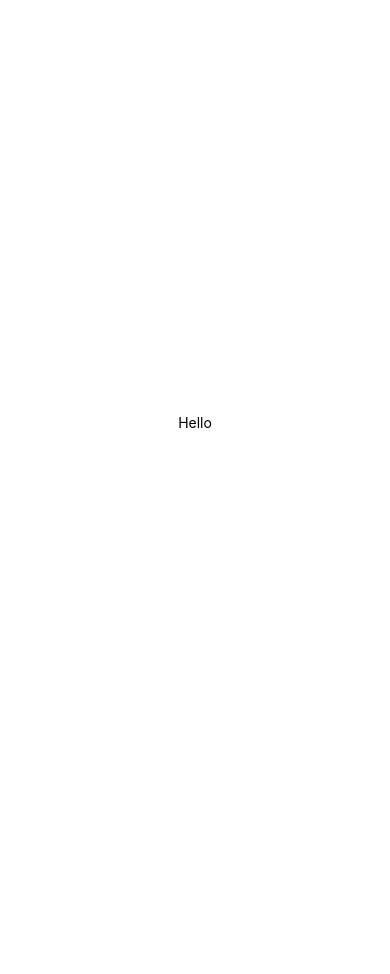
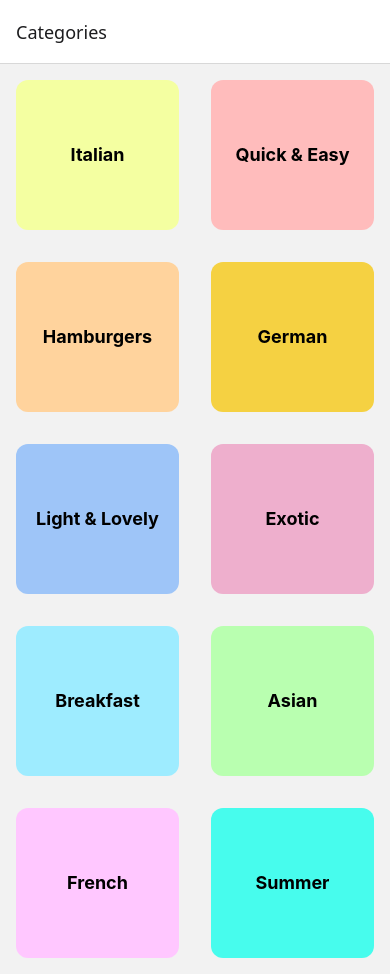
Before and after one commit to IIvexII/Bhook-Express, a React Native app: screen /Categories in a window 390 px wide. Before the commit the page ends 844 px from the top, so only its background shows below. Built offline with nearby package versions, Linux system fonts and the light colour scheme.

Commit message:
feat: add meal item page

```diff
--- a/app.json
+++ b/app.json
@@ -7,6 +7,7 @@
     "icon": "./assets/icon.png",
     "userInterfaceStyle": "light",
     "newArchEnabled": true,
+    "backgroundColor": "#24180f",
     "splash": {
       "image": "./assets/splash-icon.png",
       "resizeMode": "contain",
--- a/package.json
+++ b/package.json
@@ -9,6 +9,8 @@
     "web": "expo start --web"
   },
   "dependencies": {
+    "@react-navigation/native": "^7.0.14",
+    "@react-navigation/stack": "^7.1.1",
     "expo": "~52.0.11",
     "expo-linear-gradient": "^14.0.1",
     "expo-status-bar": "~2.0.0",
@@ -16,7 +18,8 @@
     "react": "18.3.1",
     "react-native": "0.76.3",
     "react-native-reanimated": "^3.16.3",
-    "react-native-safe-area-context": "^4.14.0",
+    "react-native-safe-area-context": "^4.12.0",
+    "react-native-screens": "~4.1.0",
     "tailwindcss": "^3.4.16"
   },
   "devDependencies": {
--- a/src/App.tsx
+++ b/src/App.tsx
@@ -1,13 +1,29 @@
+import "./styles/global.css";
+
+import React from "react";
 import { StatusBar } from "expo-status-bar";
-import { Text, View } from "react-native";
+import CategoriesScreen from "./screens/categories-screen";
+import { createStackNavigator } from "@react-navigation/stack";
+import { NavigationContainer } from "@react-navigation/native";
+import MealOverviewScreen from "./screens/meal-overview-screen";
 
-import "./styles/global.css";
+type RootStackParamList = {
+  Categories: undefined;
+  "Meals Overview": { title: string } | undefined;
+};
+
+const Stack = createStackNavigator<RootStackParamList>();
 
 export default function App() {
   return (
-    <View className="flex-1 items-center justify-center">
-      <Text>Hello</Text>
-      <StatusBar style="auto" />
-    </View>
+    <>
+      <NavigationContainer>
+        <Stack.Navigator>
+          <Stack.Screen name="Categories" component={CategoriesScreen} />
+          <Stack.Screen name="Meals Overview" component={MealOverviewScreen} />
+        </Stack.Navigator>
+      </NavigationContainer>
+      <StatusBar style="dark" />
+    </>
   );
 }
--- /dev/null
+++ b/src/components/category-item.tsx
@@ -0,0 +1,33 @@
+import { useNavigation } from "@react-navigation/native";
+import React from "react";
+import { View, Text, Pressable } from "react-native";
+
+type CategoriesItemProps = {
+  id: string;
+  title: string;
+  color: string;
+};
+
+export default function CategoriesItem(props: CategoriesItemProps) {
+  const navigation = useNavigation();
+
+  function handleOnPress() {
+    navigation.navigate("Meals Overview", {
+      id: props.id,
+      title: props.title,
+    });
+  }
+
+  return (
+    <View className="m-4 h-[150px] flex-1 rounded-xl">
+      <Pressable
+        style={{ backgroundColor: props.color }}
+        android_ripple={{ color: "white" }}
+        onPress={handleOnPress}
+        className="flex-1 items-center justify-center rounded-xl active:opacity-90"
+      >
+        <Text className="text-lg font-bold">{props.title}</Text>
+      </Pressable>
+    </View>
+  );
+}
--- /dev/null
+++ b/src/components/meal-item.tsx
@@ -0,0 +1,42 @@
+import { useNavigation } from "@react-navigation/native";
+import { Image, Pressable, Text, View } from "react-native";
+
+type MealItemProps = {
+  title: string;
+  imageUrl: string;
+  affordability: string;
+  complexity: string;
+  duration: number;
+};
+
+export default function MealItem(props: MealItemProps) {
+  const navigation = useNavigation();
+
+  function handleOnPress() {
+    navigation.navigate("Categories");
+  }
+
+  return (
+    <View className="m-4 flex-1 rounded-xl bg-white">
+      <Pressable
+        android_ripple={{ color: "white" }}
+        onPress={handleOnPress}
+        className="flex-1 rounded-t-xl active:opacity-90"
+      >
+        <Image
+          source={{ uri: props.imageUrl }}
+          className="h-[180px] w-full flex-1 rounded-t-xl"
+        />
+        <View className="mx-6 my-6 flex-1">
+          <Text className="text-lg font-bold">{props.title}</Text>
+
+          <View className="mt-2 flex-row gap-4">
+            <Text className="text-sm">{props.duration}m</Text>
+            <Text className="text-sm uppercase">{props.complexity}</Text>
+            <Text className="text-sm capitalize">{props.affordability}</Text>
+          </View>
+        </View>
+      </Pressable>
+    </View>
+  );
+}
--- a/src/data/dummy-data.ts
+++ b/src/data/dummy-data.ts
@@ -2,12 +2,12 @@ import Category from "../models/category";
 import Meal from "../models/meal";
 
 export const CATEGORIES = [
-  new Category("c1", "Italian", "#f5428d"),
-  new Category("c2", "Quick & Easy", "#f54242"),
-  new Category("c3", "Hamburgers", "#f5a442"),
+  new Category("c1", "Italian", "#f4ffa1"),
+  new Category("c2", "Quick & Easy", "#ffbcbc"),
+  new Category("c3", "Hamburgers", "#ffd39d"),
   new Category("c4", "German", "#f5d142"),
-  new Category("c5", "Light & Lovely", "#368dff"),
-  new Category("c6", "Exotic", "#41d95d"),
+  new Category("c5", "Light & Lovely", "#9ec5f8"),
+  new Category("c6", "Exotic", "#eeafcd"),
   new Category("c7", "Breakfast", "#9eecff"),
   new Category("c8", "Asian", "#b9ffb0"),
   new Category("c9", "French", "#ffc7ff"),
--- /dev/null
+++ b/src/navigation/types.ts
@@ -0,0 +1,15 @@
+// navigation/types.ts
+export type RootStackParamList = {
+  Categories: undefined;
+  "Meals Overview": {
+    id: string;
+    title: string;
+  };
+};
+
+// This tells React Navigation about our root navigator type
+declare global {
+  namespace ReactNavigation {
+    interface RootParamList extends RootStackParamList {}
+  }
+}
--- /dev/null
+++ b/src/screens/categories-screen.tsx
@@ -0,0 +1,17 @@
+import React from "react";
+import { FlatList } from "react-native";
+import { CATEGORIES } from "../data/dummy-data";
+import CategoriesItem from "../components/category-item";
+
+export default function CategoriesScreen() {
+  return (
+    <FlatList
+      data={CATEGORIES}
+      keyExtractor={(item) => item.id}
+      renderItem={({ item }) => (
+        <CategoriesItem id={item.id} title={item.title} color={item.color} />
+      )}
+      numColumns={2}
+    />
+  );
+}
--- /dev/null
+++ b/src/screens/meal-overview-screen.tsx
@@ -0,0 +1,39 @@
+import { View, Text, FlatList } from "react-native";
+import React from "react";
+import { RouteProp, useRoute } from "@react-navigation/native";
+import { RootStackParamList } from "../navigation/types";
+import { MEALS } from "../data/dummy-data";
+import MealItem from "../components/meal-item";
+
+type MealOverviewScreenRouteProp = RouteProp<
+  RootStackParamList,
+  "Meals Overview"
+>;
+
+export default function MealOverviewScreen() {
+  const route = useRoute<MealOverviewScreenRouteProp>();
+
+  const id = route.params.id;
+  const title = route.params.title;
+
+  const meals = MEALS.filter((meal) => meal.categoryIds.includes(id));
+
+  return (
+    <View>
+      <FlatList
+        data={meals}
+        keyExtractor={(item) => item.id}
+        renderItem={({ item }) => (
+          // Single Meal Item Card
+          <MealItem
+            title={item.title}
+            imageUrl={item.imageUrl}
+            affordability={item.affordability}
+            complexity={item.complexity}
+            duration={item.duration}
+          />
+        )}
+      />
+    </View>
+  );
+}
```
